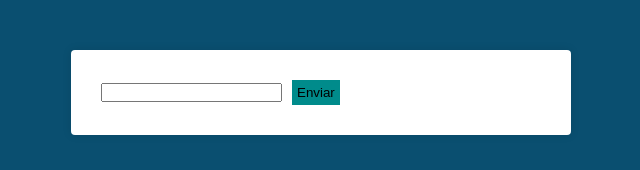
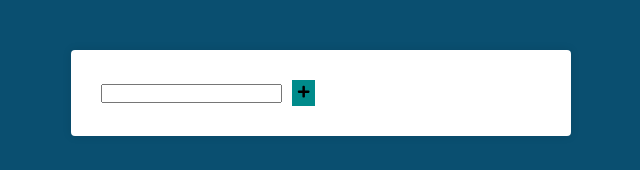
Before and after one commit to IallyFabiane/React, a React (Create React App) app in the folder lista-tarefas/: page / in a window 1280 px wide. Shown: the top 170 px of the page, without its empty margins (319-959 px from the left). Built offline with nearby package versions, Linux system fonts and the light colour scheme.

Commit message:
Update Main.js

```diff
--- a/lista-tarefas/src/components/Main.js
+++ b/lista-tarefas/src/components/Main.js
@@ -1,5 +1,10 @@
-import React, { Component } from 'react';
+import { Component } from 'react';
+
+//Form
+import { FaPlus} from 'react-icons/fa';
+
 import './Main.css';
+
 
 export default class Main extends Component {
     state = { // class fields JS
@@ -22,7 +27,7 @@ export default class Main extends Component {
          <h1>{novaTarefa}</h1>
          <form action='#'>
       <input onChange={this.handleChange} type='text'></input>
-      <button type='submit'>Enviar</button>
+      <button type='submit'><FaPlus /></button>
           </form>
       </div>
     );
```
